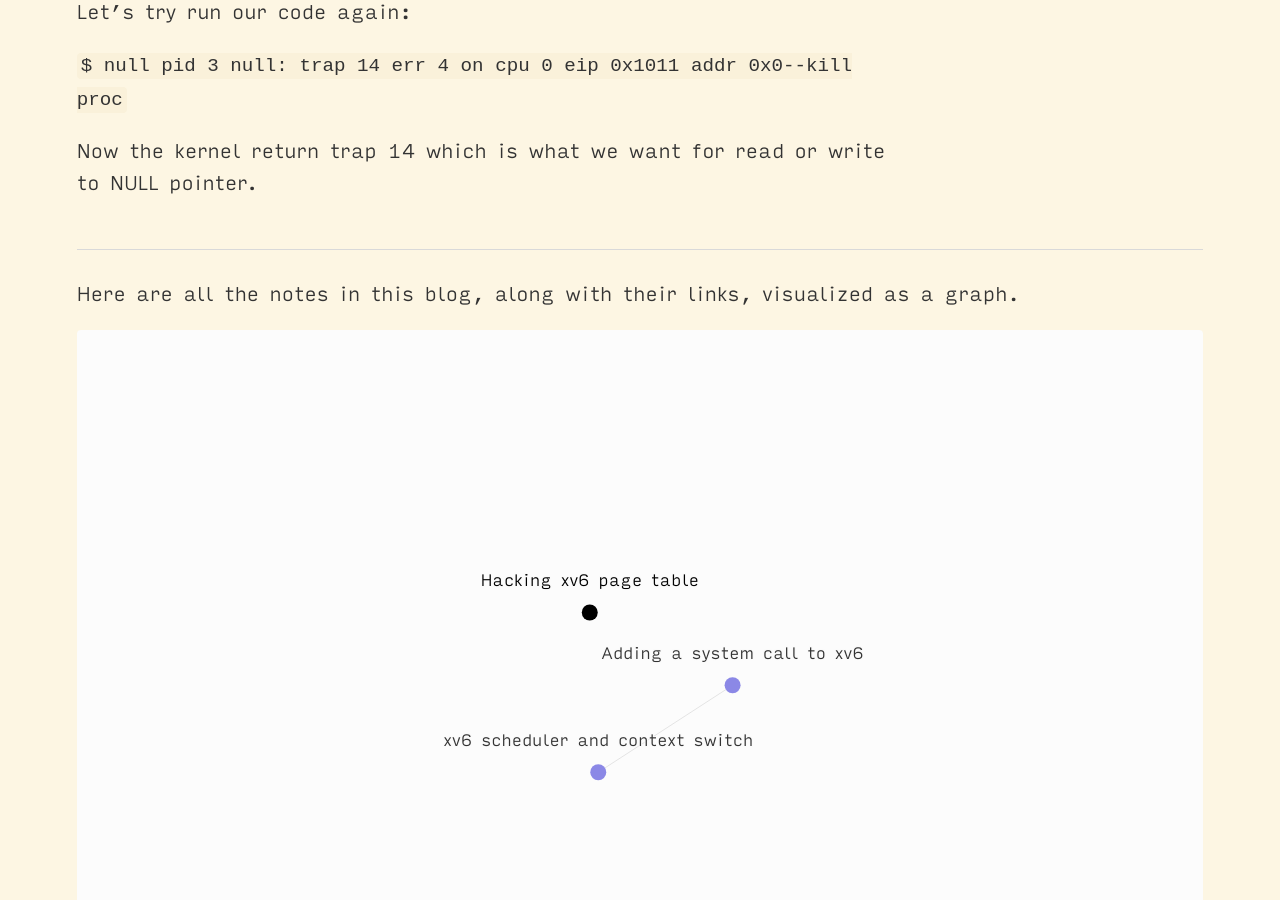
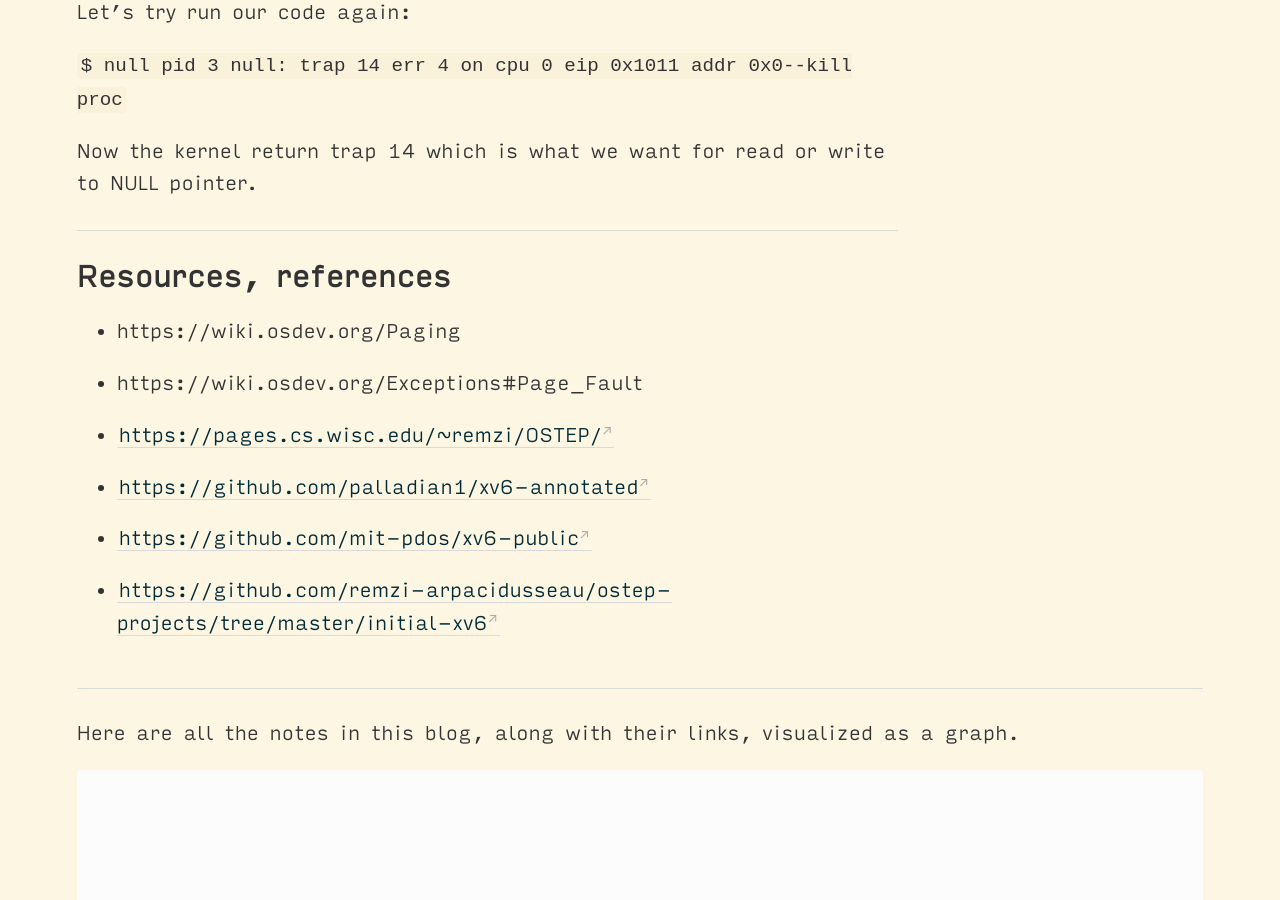
Before and after one commit to bannnn511/bannnn511.github.io, a Jekyll site: the page built from _notes/xv6/hacking-xv6-page-table.md, in a window 1280 px wide and 900 px high, scrolled down 13632 px. Built offline with Jekyll 4.4.1, drawn with Linux system fonts in a browser that asks for light colours.

Commit message:
add references

````diff
--- a/_notes/xv6/hacking-xv6-page-table.md
+++ b/_notes/xv6/hacking-xv6-page-table.md
@@ -357,3 +357,18 @@ pid 3 null: trap 14 err 4 on cpu 0 eip 0x1011 addr 0x0--kill proc
 ```
 
 Now the kernel return trap 14 which is what we want for read or write to NULL pointer.
+
+---
+## Resources, references
+
+- https://wiki.osdev.org/Paging
+
+- https://wiki.osdev.org/Exceptions#Page_Fault
+
+- [https://pages.cs.wisc.edu/~remzi/OSTEP/](https://pages.cs.wisc.edu/~remzi/OSTEP/)
+
+- [https://github.com/palladian1/xv6-annotated](https://github.com/palladian1/xv6-annotated)
+
+- [https://github.com/mit-pdos/xv6-public](https://github.com/mit-pdos/xv6-public)
+
+- [https://github.com/remzi-arpacidusseau/ostep-projects/tree/master/initial-xv6](https://github.com/remzi-arpacidusseau/ostep-projects/tree/master/initial-xv6)
````
